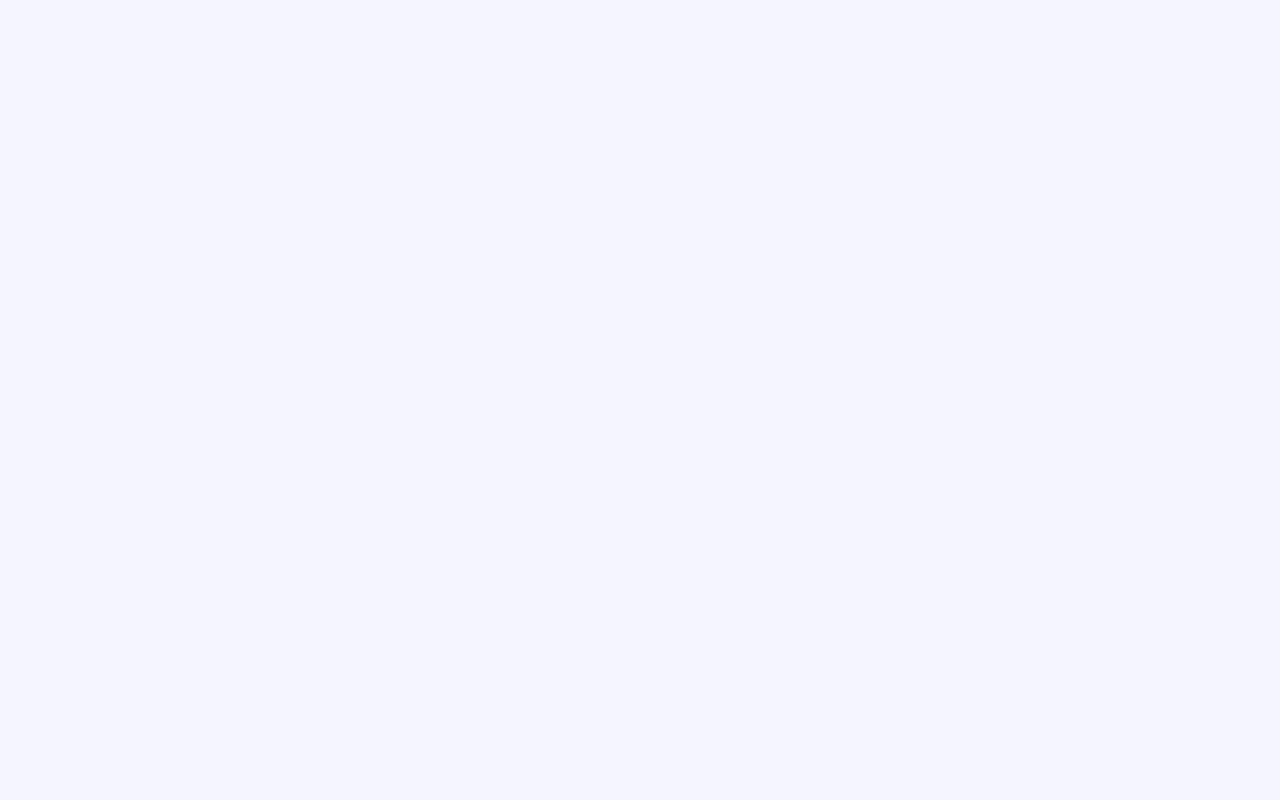
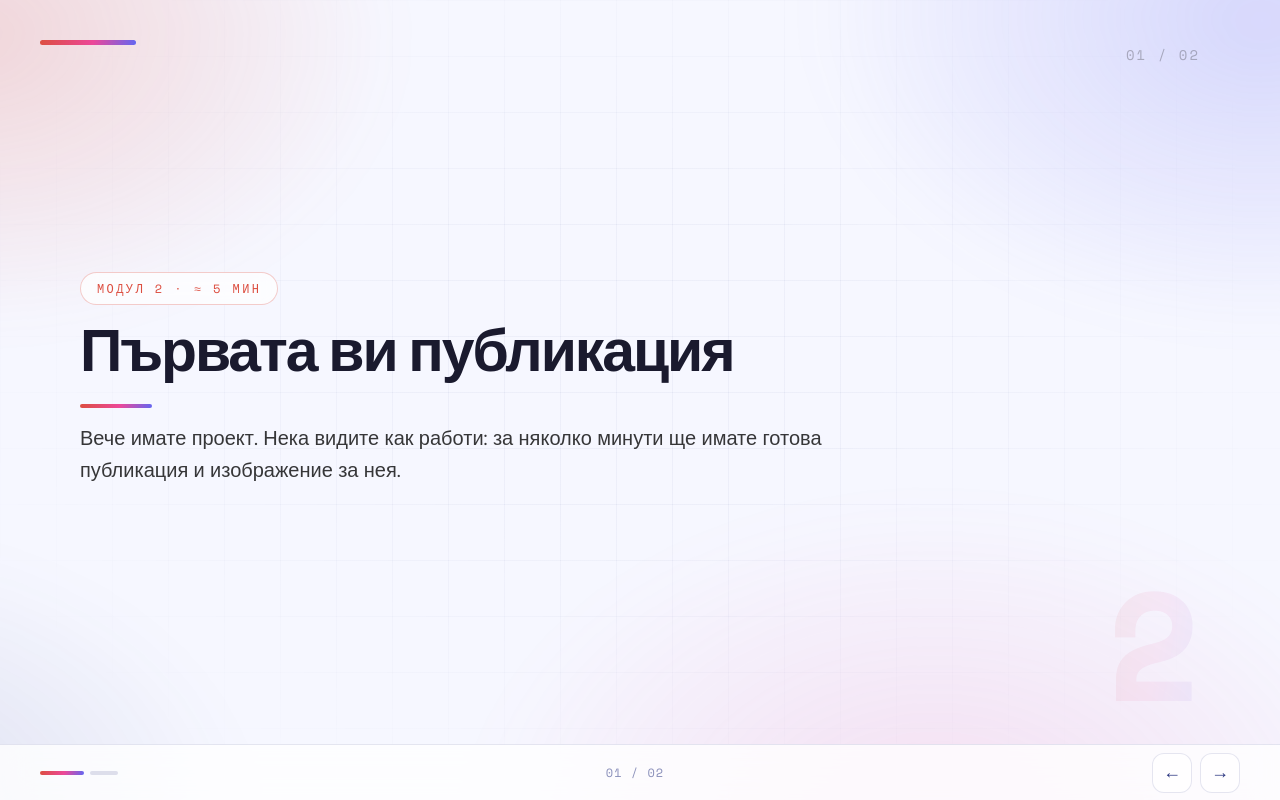
Before and after one commit to bogdanovharry/EDIH-Marketing, a plain HTML site: page self-paced/00d-first.html in a window 1280 px wide. Drawn offline with nearby package versions, Linux system fonts and the light colour scheme.

Commit message:
Поправка: Модул 2 нямаше навигация и скрипт
Co-Authored-By: Claude Sonnet 5.5 <noreply@anthropic.com>
Claude-Session: https://claude.ai/code/session_01KhjDmXZfM5otumyJJX1Hys

```diff
--- a/self-paced/00d-first.html
+++ b/self-paced/00d-first.html
@@ -3,10 +3,10 @@
 <head>
     <meta charset="UTF-8">
     <meta name="viewport" content="width=device-width, initial-scale=1.0">
-    <title>Модул 2 — Работно място</title>
+    <title>Модул 2 — Първата ви публикация</title>
     <link rel="stylesheet" href="shared.css">
 </head>
-<body data-deck="00b-workspace">
+<body data-deck="00d-first">
 <div class="deck">
 
     <div class="slide">
@@ -33,3 +33,17 @@
 Формат: квадрат, без текст в изображението.</div></div><div class="follow"><span>Продължете разговора:</span><button type="button" data-copy="Дай още 5 варианта.">Още варианти</button><button type="button" data-copy="Направи го по-кратко и по-топло.">По-кратко и топло</button><button type="button" data-copy="Избери най-добрия вариант и го развий по-подробно.">Развий най-добрия</button><button type="button" data-copy="Какво още да добавя или променя?">Какво да подобря?</button></div><div class="try"><strong>Усетихте ли?</strong> Така работите през целия курс: кратка задача към проекта, а той знае останалото.</div>
         </div>
     </div>
+
+</div>
+
+<div class="nav-bar">
+    <div class="nav-progress"></div>
+    <div class="nav-info mono"></div>
+    <div class="nav-buttons">
+        <button class="nav-btn" data-nav="prev" aria-label="Назад">&#8592;</button>
+        <button class="nav-btn" data-nav="next" aria-label="Напред">&#8594;</button>
+    </div>
+</div>
+<script src="shared.js"></script>
+</body>
+</html>
```
